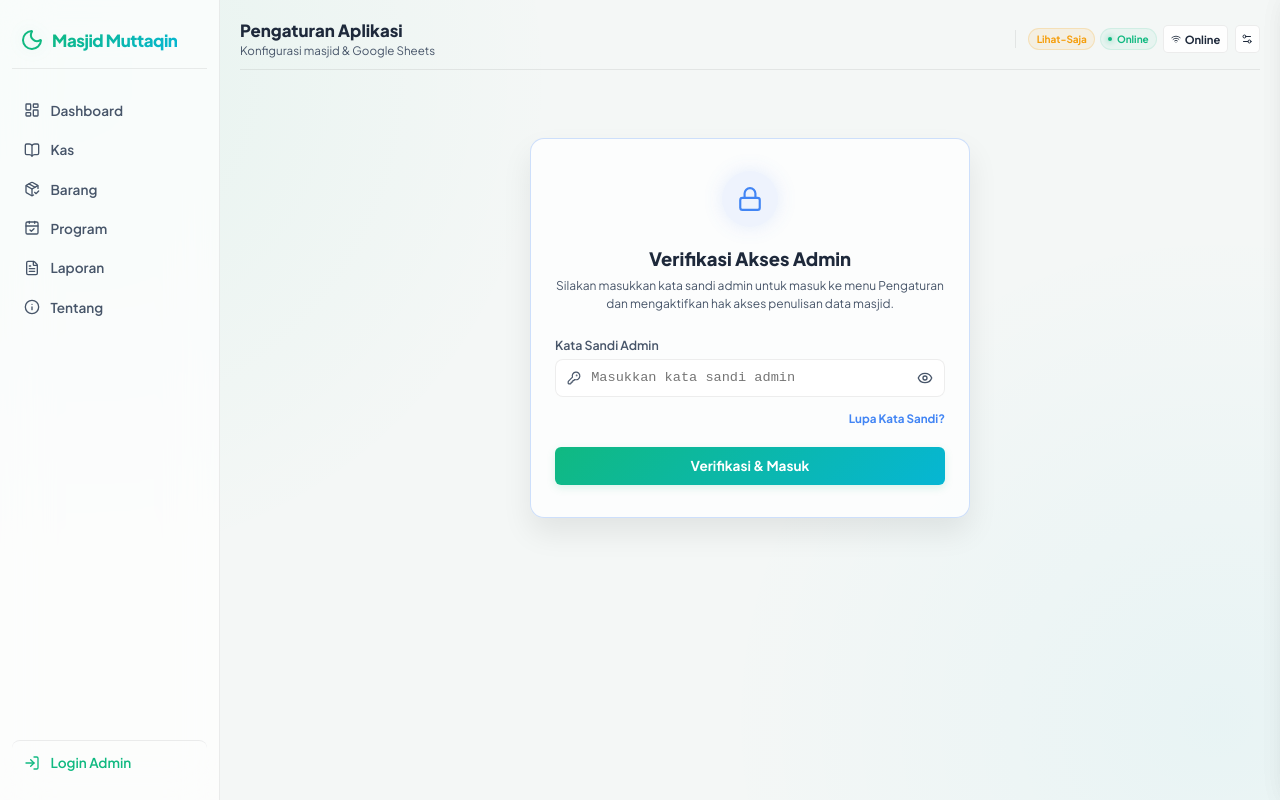
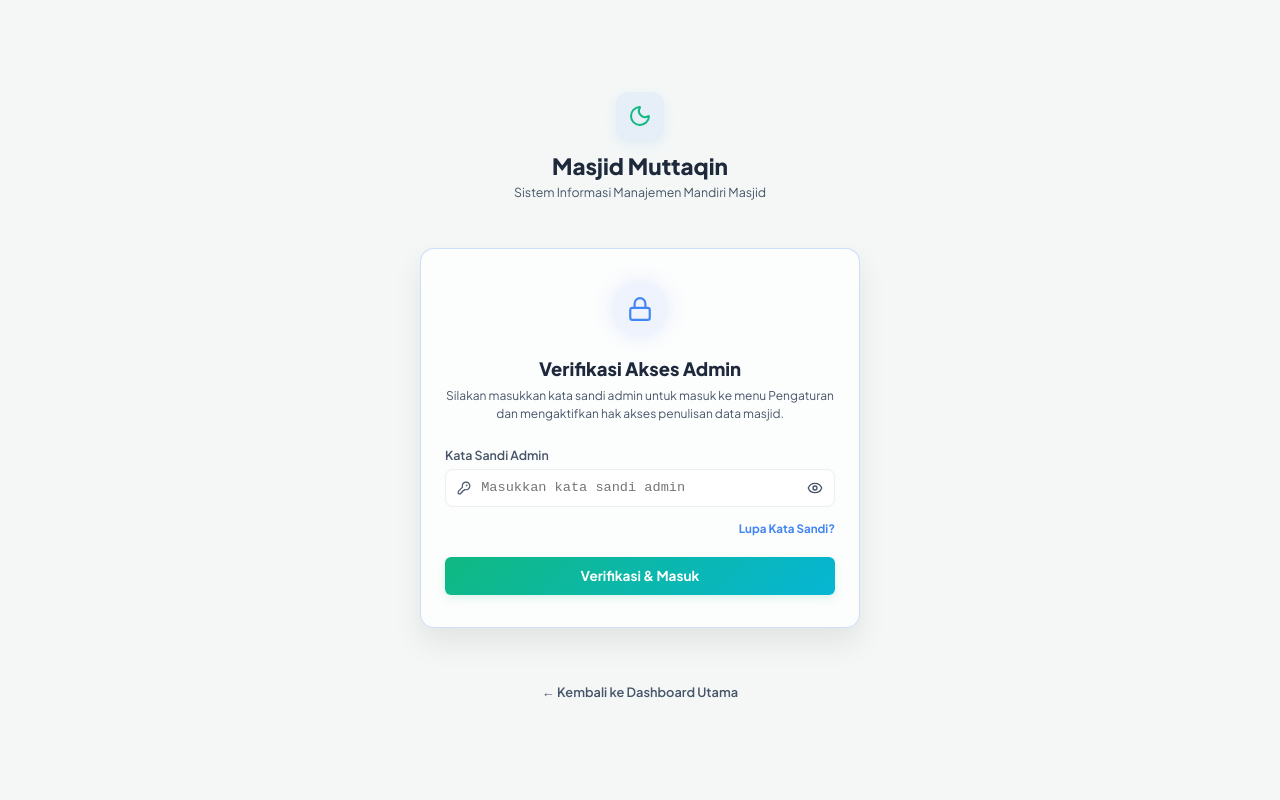
Before and after one commit to rasyiqi-code/Mesjid-Digital, a React (Vite) app: page / in a window 1280 px wide. Both pictures are taken after a click on the button "Login Admin". Built offline with nearby package versions, Linux system fonts and the light colour scheme.

Commit message:
mengubah halaman login admin menjadi fullscreen tanpa header dan sidebar

```diff
--- a/src/App.tsx
+++ b/src/App.tsx
@@ -385,6 +385,82 @@ function App() {
     item.name.toLowerCase().includes(searchTerm.toLowerCase())
   );
 
+  // Render Halaman Login Penuh (Fullscreen) tanpa header dan sidebar jika bukan Admin
+  if (activeTab === 'pengaturan' && !isAdmin) {
+    return (
+      <div
+        className="login-fullscreen-wrapper animate-in-fade"
+        style={{
+          display: 'flex',
+          flexDirection: 'column',
+          minHeight: '100vh',
+          width: '100vw',
+          alignItems: 'center',
+          justifyContent: 'center',
+          background: 'var(--bg-main)',
+          padding: '1.5rem',
+          position: 'fixed',
+          top: 0,
+          left: 0,
+          zIndex: 9999,
+          overflowY: 'auto'
+        }}
+      >
+        <div style={{ width: '100%', maxWidth: '440px', position: 'relative' }}>
+          {/* Header Tambahan untuk Halaman Login Penuh */}
+          <div style={{ textAlign: 'center', marginBottom: '1.5rem' }}>
+            <div style={{
+              display: 'inline-flex',
+              alignItems: 'center',
+              justifyContent: 'center',
+              background: 'rgba(66, 133, 244, 0.08)',
+              color: 'var(--primary)',
+              width: '48px',
+              height: '48px',
+              borderRadius: '12px',
+              marginBottom: '0.75rem',
+              boxShadow: '0 4px 12px rgba(66, 133, 244, 0.1)'
+            }}>
+              <Moon size={24} style={{ color: 'var(--primary)' }} />
+            </div>
+            <h2 style={{ fontSize: '1.4rem', fontWeight: 900, color: 'var(--text-primary)', margin: 0 }}>
+              {settings.mosqueName || 'Masjid Digital'}
+            </h2>
+            <p style={{ fontSize: '0.775rem', color: 'var(--text-secondary)', marginTop: '0.25rem' }}>
+              Sistem Informasi Manajemen Mandiri Masjid
+            </p>
+          </div>
+
+          <AdminLoginForm onLogin={handleLoginAdmin} onResetPassword={handleResetAdminPassword} />
+
+          {/* Tombol kembali ke dashboard utama */}
+          <div style={{ textAlign: 'center', marginTop: '1.5rem' }}>
+            <button
+              onClick={() => setActiveTab('dashboard')}
+              style={{
+                background: 'none',
+                border: 'none',
+                color: 'var(--text-secondary)',
+                fontSize: '0.8rem',
+                cursor: 'pointer',
+                fontWeight: 600,
+                display: 'inline-flex',
+                alignItems: 'center',
+                gap: '0.25rem',
+                padding: '0.5rem 1rem',
+                borderRadius: '8px',
+                transition: 'all 0.2s ease'
+              }}
+              className="hover-subtle"
+            >
+              ← Kembali ke Dashboard Utama
+            </button>
+          </div>
+        </div>
+      </div>
+    );
+  }
+
   return (
     <div className="app-layout">
       {/* Sidebar untuk Desktop */}
@@ -653,8 +729,7 @@ function App() {
             />
           )}
 
-          {activeTab === 'pengaturan' && (
-            isAdmin ? (
+          {activeTab === 'pengaturan' && isAdmin && (
             <SettingsPanel
               settings={settings}
               onSave={saveSettings}
@@ -662,9 +737,6 @@ function App() {
               onSync={handleSyncToSheets}
               showToast={showToast}
             />
-            ) : (
-              <AdminLoginForm onLogin={handleLoginAdmin} onResetPassword={handleResetAdminPassword} />
-            )
           )}
 
           {activeTab === 'tentang' && (
```
Lines whose indentation alone changed are shown as unchanged.
